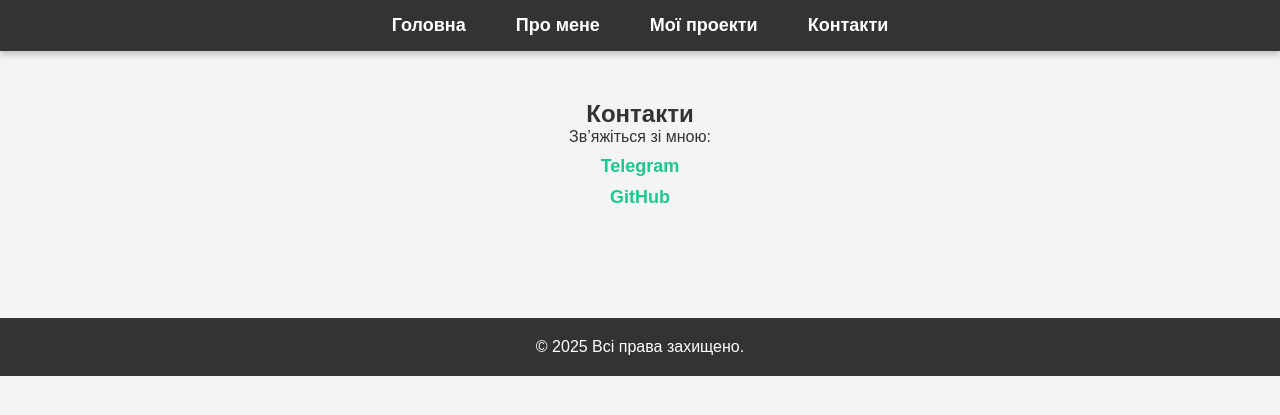
After one commit to StepfanIT/Blog, a Django app: page /contact/ in a window 1280 px wide. The commit adds this page. Shown: the top 415 px of the page. Run offline with Django 5.2, Linux system fonts and the light colour scheme.

Commit message:
Fix and upgrade frontend(v.1 project)

```diff
--- /dev/null
+++ b/myblog/blog/templates/contact.html
@@ -0,0 +1,24 @@
+{% load static %}
+<!DOCTYPE html>
+<html lang="uk">
+<head>
+    <meta charset="UTF-8">
+    <meta name="viewport" content="width=device-width, initial-scale=1.0">
+    <title>Контакти</title>
+    <link rel="stylesheet" href="{% static 'css/contact.css' %}">
+</head>
+<body>
+    {% include 'navbar.html' %}
+    <section class="contact-section">
+        <h2>Контакти</h2>
+        <p>Зв’яжіться зі мною:</p>
+        <ul>
+            <li><a href="https://t.me/@Mr4rrrrr" target="_blank">Telegram</a></li>
+            <li><a href="https://github.com/StepfanIT" target="_blank">GitHub</a></li>
+        </ul>
+    </section>
+    <footer>
+        <p>&copy; 2025 Всі права захищено.</p>
+    </footer>
+</body>
+</html>
--- /dev/null
+++ b/myblog/blog/templates/navbar.html
@@ -0,0 +1,8 @@
+<nav class="navbar">
+    <ul>
+        <li><a href="{% url 'index' %}">Головна</a></li>
+        <li><a href="{% url 'about' %}">Про мене</a></li>
+        <li><a href="{% url 'projects' %}">Мої проекти</a></li>
+        <li><a href="{% url 'contact' %}">Контакти</a></li>
+    </ul>
+</nav>
--- a/myblog/blog/urls.py
+++ b/myblog/blog/urls.py
@@ -3,5 +3,8 @@ from django.urls import path
 from . import views
 
 urlpatterns = [
-    path('', views.post_list, name='post_list'),
+    path('', views.post_list, name='index'),
+    path('about/', views.about, name='about'),
+    path('projects/', views.projects, name='projects'),
+    path('contact/', views.contact, name='contact'),
 ]
--- a/myblog/blog/views.py
+++ b/myblog/blog/views.py
@@ -3,4 +3,13 @@ from .models import Post
 
 def post_list(request):
     posts = Post.objects.all()
-    return render(request, 'post_list.html', {'posts': posts})
+    return render(request, 'index.html', {'posts': posts})
+
+def about(request):
+    return render(request, 'about.html')
+
+def projects(request):
+    return render(request, 'projects.html')
+
+def contact(request):
+    return render(request, 'contact.html')
--- /dev/null
+++ b/myblog/static/css/contact.css
@@ -0,0 +1,27 @@
+@import url('style.css');
+
+.contact-section {
+    padding: 100px 40px;
+    text-align: center;
+}
+
+.contact-section ul {
+    list-style: none;
+    padding: 0;
+}
+
+.contact-section ul li {
+    margin: 10px 0;
+}
+
+.contact-section ul li a {
+    text-decoration: none;
+    font-size: 18px;
+    color: #1cc88a;
+    font-weight: bold;
+    transition: color 0.3s ease;
+}
+
+.contact-section ul li a:hover {
+    color: #4e73df;
+}
--- a/myblog/blog/static/css/style.css
+++ b/myblog/static/css/style.css
@@ -13,9 +13,15 @@ body {
 
 /* Стилі для меню */
 .navbar {
-    background: linear-gradient(to right, #4e73df, #1cc88a);
+    background: #333;
     padding: 15px 0;
     text-align: center;
+    position: fixed;
+    width: 100%;
+    top: 0;
+    left: 0;
+    z-index: 1000;
+    box-shadow: 0 4px 6px rgba(0, 0, 0, 0.2);
 }
 
 .navbar ul {
@@ -40,13 +46,13 @@ body {
 }
 
 .navbar ul li a:hover {
-    background-color: #333;
+    background-color: #1cc88a;
     transform: scale(1.1);
 }
 
 /* Стилі для секцій */
 .section {
-    padding: 40px;
+    padding: 80px 40px 40px;
     text-align: center;
     max-width: 1200px;
     margin: 0 auto;
@@ -74,6 +80,14 @@ body {
     animation: scaleUp 1.5s ease-in-out;
 }
 
+/* Стилі для футера */
+footer {
+    text-align: center;
+    padding: 20px;
+    background-color: #333;
+    color: white;
+}
+
 /* Анімації */
 @keyframes fadeIn {
     0% {
@@ -92,10 +106,3 @@ body {
         transform: scale(1);
     }
 }
-
-footer {
-    text-align: center;
-    padding: 20px;
-    background-color: #333;
-    color: white;
-}
```
Also changed, not shown: myblog/blog/templates/about.html (added, +28 -0 lines), myblog/blog/templates/index.html (added, +29 -0 lines), myblog/blog/templates/post_list.html (deleted, +0 -44 lines), myblog/blog/templates/projects.html (added, +20 -0 lines), myblog/static/css/about.css (added, +14 -0 lines), myblog/static/css/projects.css (added, +12 -0 lines).
